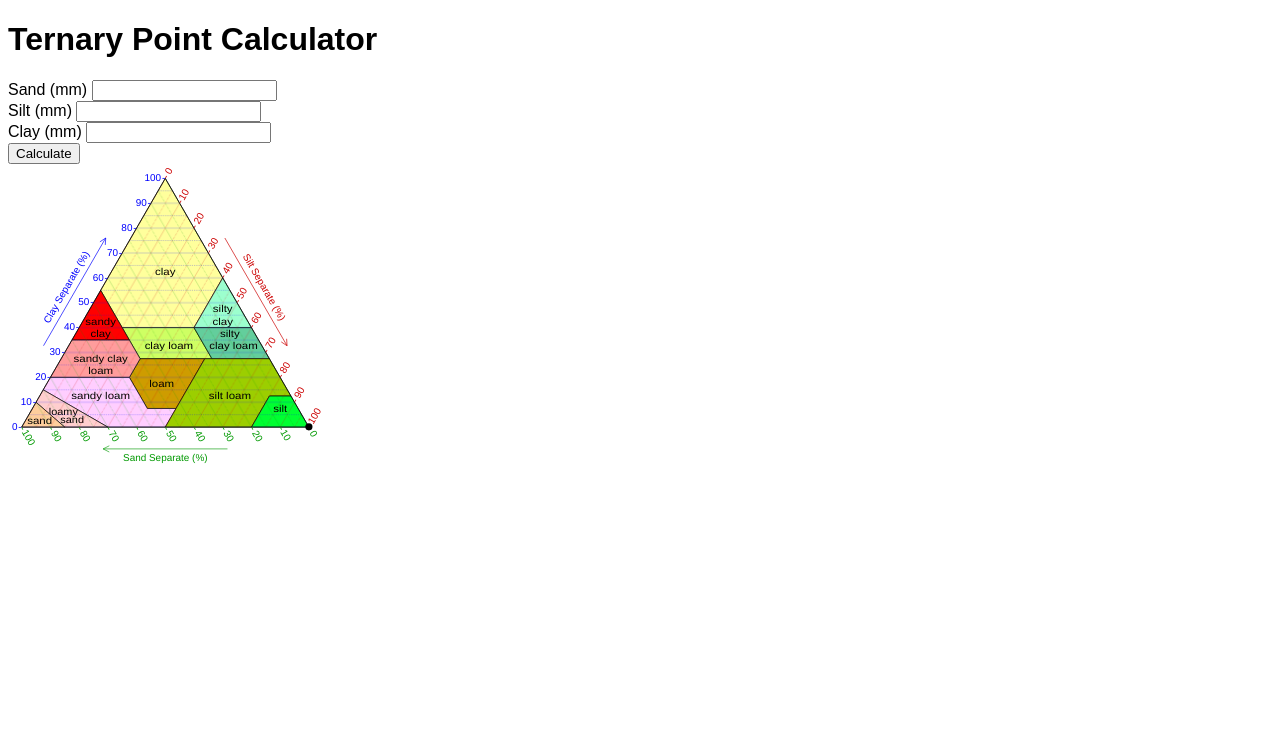
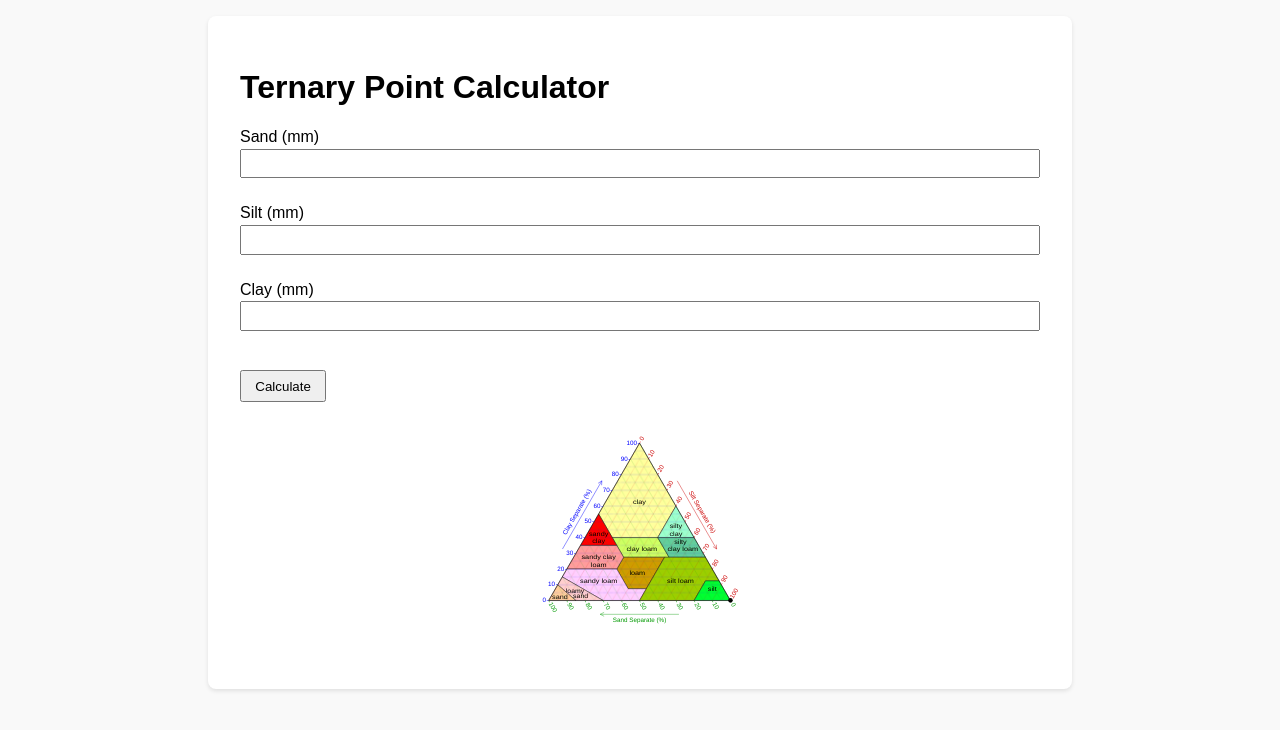
Before and after one commit to mandross/jar-soil-test, a PHP site: page / in a window 1280 px wide. Shown: the top 730 px of the page. Run offline with PHP 8.4, Linux system fonts and the light colour scheme; data that the repository does not hold is empty.

Commit message:
Improve layout

```diff
--- a/index.php
+++ b/index.php
@@ -60,12 +60,17 @@ if (empty($errors)) {
     <meta charset="utf-8">
     <title>Ternary Diagram</title>
     <style>
-        body { font-family: Arial, sans-serif; }
-        svg { background: #f9f9f9; }
+        body { font-family: Arial, sans-serif; background: #f9f9f9; margin: 0; padding: 1em; }
+        .container { max-width: 800px; margin: auto; background: #fff; padding: 2em; border-radius: 8px; box-shadow: 0 2px 4px rgba(0,0,0,0.1); }
+        svg { display: block; margin: 2em auto; background: #f9f9f9; }
+        form label { display: block; margin-bottom: 0.5em; }
+        input[type=number] { width: 100%; padding: 0.4em; margin-top: 0.2em; box-sizing: border-box; }
+        button { padding: 0.5em 1em; margin-top: 1em; }
         .error { color: red; margin-bottom: 1em; }
     </style>
 </head>
 <body>
+<div class="container">
 <h1>Ternary Point Calculator</h1>
 <?php if (!empty($errors)): ?>
     <div class="error">
@@ -230,5 +235,6 @@ text   { stroke:none; cursor:default; }
 <?php elseif (!empty($errors)): ?>
 <!-- Errors shown above -->
 <?php endif; ?>
+</div>
 </body>
 </html>
```
Also changed, not shown: README.md (added).
